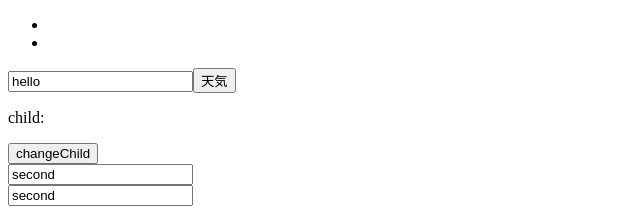
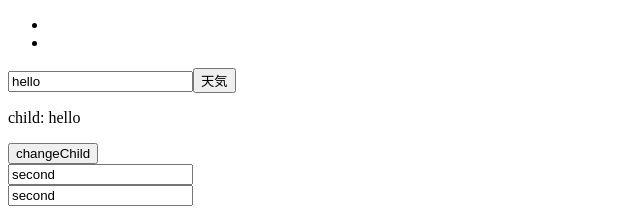
Before and after one commit to songw-s/demo2, a Nuxt app: page /home in a window 1280 px wide. Shown: the top 208 px of the page, without its empty margins (0-640 px from the left). Built offline with nearby package versions, Linux system fonts and the light colour scheme.

Commit message:
20230801-2
bug修正

```diff
--- a/components/HomeIndex.vue
+++ b/components/HomeIndex.vue
@@ -1,15 +1,15 @@
 <template>
     <div>
-        <p>child: {{name}}</p>
+        <p>child: {{hello}}</p>
         <button v-on:click="changeC">changeChild</button>
     </div>
 </template>
 <script>
 export default {
-  props: ['name'],
+  props: ['hello'],
   methods: {
     changeC () {
-      this.$emit('update:name', 'newHello')
+      this.$emit('update:hello', 'newHello')
     }
   }
 }
```
